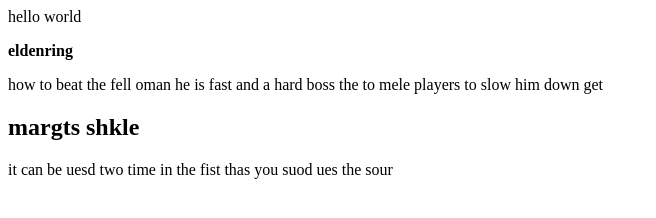
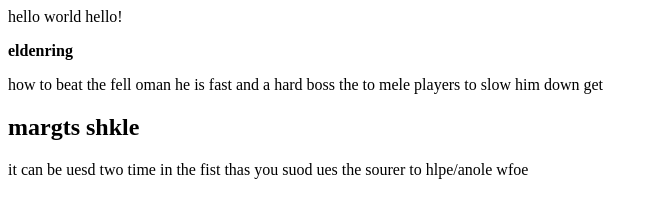
Before and after one commit to agfs-nburton/agfs-nburton.github.io, a plain HTML site: page index.html in a window 1280 px wide. Shown: the whole page, without its empty margins (0-656 px from the left). Drawn offline with Linux system fonts and the light colour scheme.

Commit message:
Update index.html

```diff
--- a/index.html
+++ b/index.html
@@ -3,7 +3,8 @@
  <haed>
   </head>
  </htam>
+ hello!
 <p> <b>eldenring </b></p>
 <p>how to beat the fell oman he is fast and a hard boss the to mele players
  to slow him down get<h2> margts shkle </h2> it can be uesd two time in the fist thas
-you suod ues the sour
+you suod ues the sourer to hlpe/anole wfoe
```
